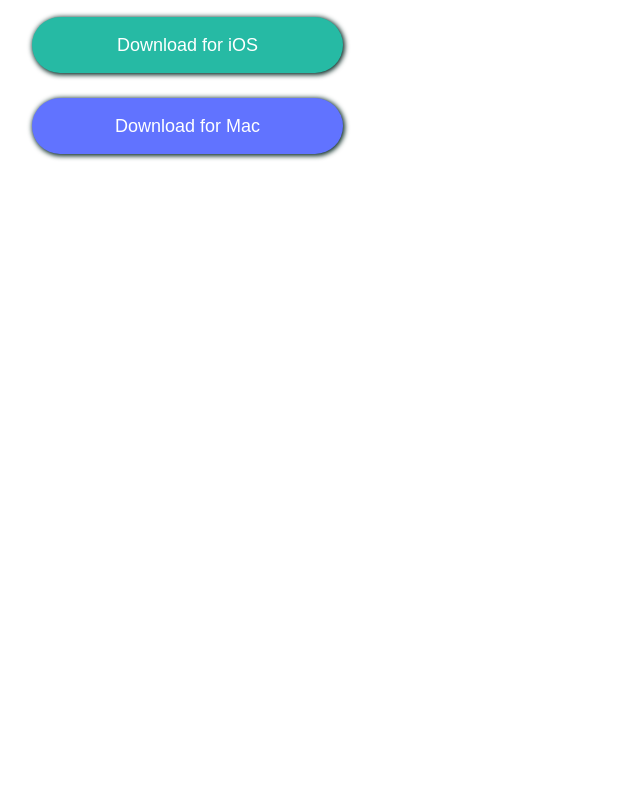
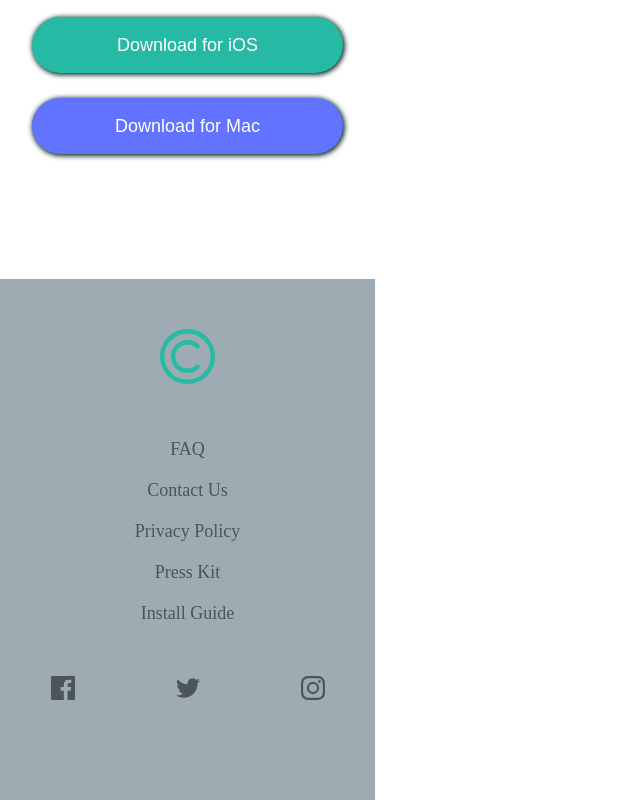
Before and after one commit to bryanloyd/ClipboardLandingPage, a React (Create React App) app: page / in a window 1280 px wide. Shown: the part 4384-5184 px from the top of the page, without its empty margins (0-640 px from the left). Before the commit the page ends 4663 px from the top, so only its background shows below. Built offline with nearby package versions, Linux system fonts and the light colour scheme; a web font is replaced by a local one.

Commit message:
Footer Component

```diff
--- a/src/App.js
+++ b/src/App.js
@@ -6,6 +6,7 @@
 import Supercharge from "./Components/Supercharge";
 import Companies from "./Components/Companies";
 import Clipboard from "./Components/Clipboard";
+import Footer from "./Components/Footer";
 
 const App = () => {
   return (
@@ -16,6 +17,7 @@
       <Supercharge />
       <Companies />
       <Clipboard />
+      <Footer />
     </div>
   );
 };
--- /dev/null
+++ b/src/Components/Footer.js
@@ -0,0 +1,29 @@
+import React from "react";
+import logo from "../images/logo.svg";
+import facebook from "../images/icon-facebook.svg";
+import twitter from "../images/icon-twitter.svg";
+import instagram from "../images/icon-instagram.svg";
+
+const Footer = () => {
+  return (
+    <div className="footer">
+      <img src={logo} alt="" className="footer-logo" />
+      <p>FAQ</p>
+      <p>Contact Us</p>
+      <p>Privacy Policy</p>
+      <p>Press Kit</p>
+      <p>Install Guide</p>
+      <div>
+        <div className="footer-social">
+          <img src={facebook} alt="" />
+
+          <img src={twitter} alt="" />
+
+          <img src={instagram} alt="" />
+        </div>
+      </div>
+    </div>
+  );
+};
+
+export default Footer;
--- a/src/index.css
+++ b/src/index.css
@@ -204,3 +204,27 @@
 .clipboard p {
   margin-bottom: 50px;
 }
+
+/* Footer Component */
+.footer {
+  background-color: hsl(201, 11%, 66%);
+  text-align: center;
+  padding: 50px 0;
+}
+
+.footer-logo {
+  width: 55px;
+  height: 55px;
+}
+
+.footer p {
+  color: hsl(210, 10%, 33%);
+  margin-bottom: 15px;
+}
+
+.footer-social {
+  margin-top: 50px;
+  display: flex;
+  align-items: center;
+  justify-content: space-around;
+}
```
